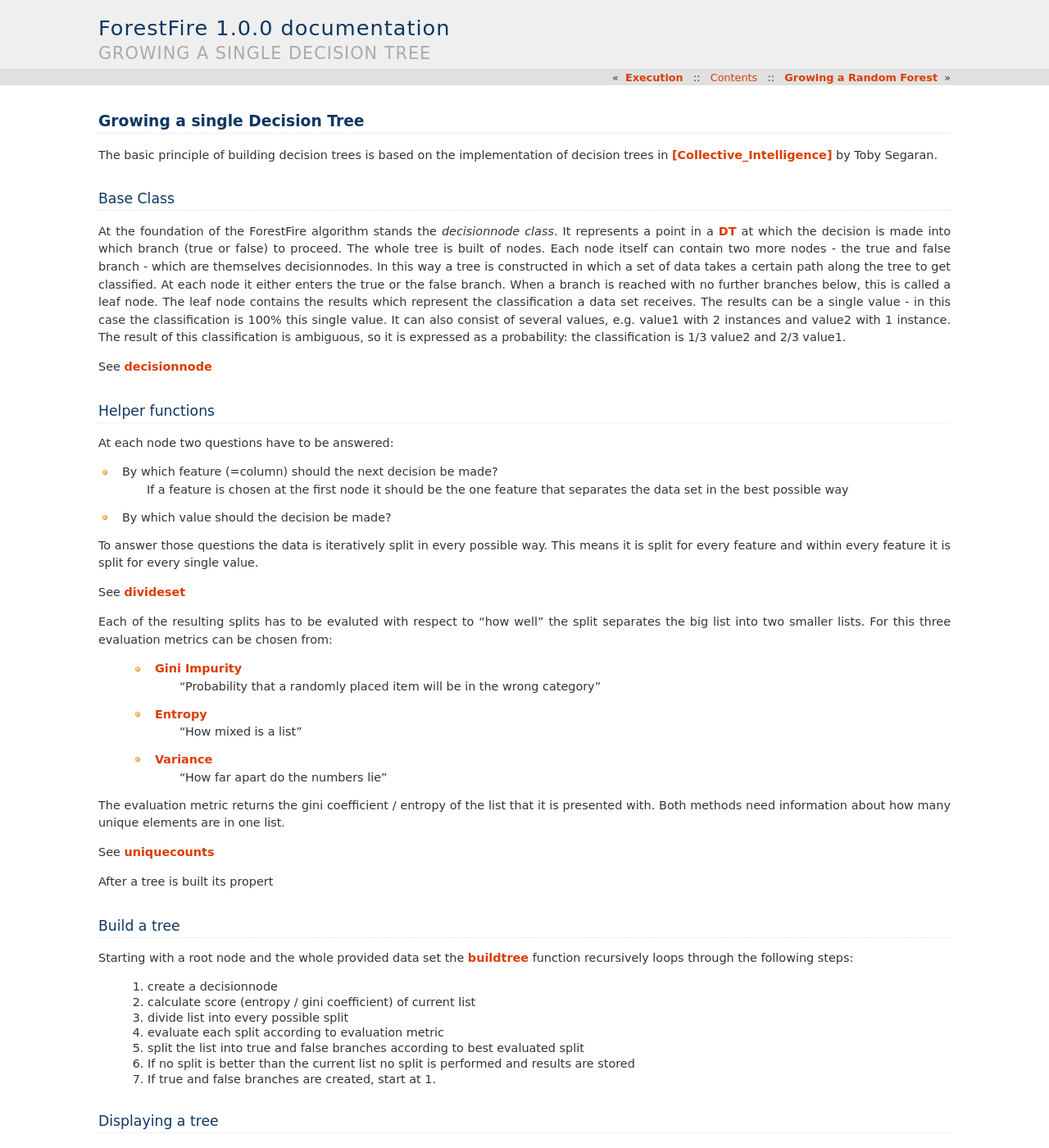
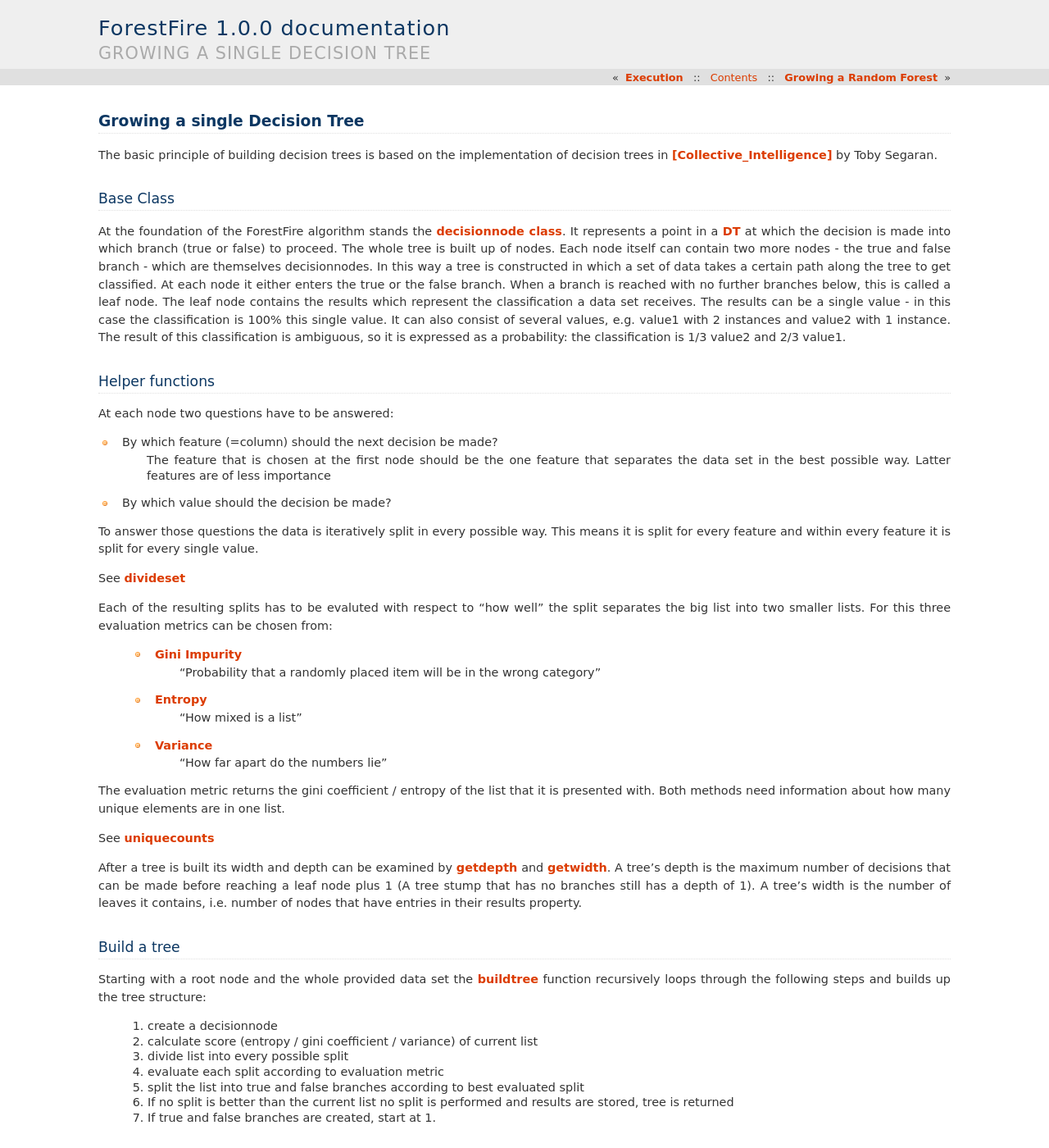
Before and after one commit to weinertmos/ForestFire, a Sphinx documentation site: the page built from source/DT.rst, in a window 1280 px wide and 1400 px high. Shown: the whole window at 82% size. Built offline with Sphinx 7.4.7, drawn with Linux system fonts in a browser that asks for light colours; formulas are drawn with MathJax 3.

```diff
--- a/source/DT.rst
+++ b/source/DT.rst
@@ -6,9 +6,9 @@ The basic principle of building decision trees is based on the implementation of
 Base Class
 ----------
 
-At the foundation of the ForestFire algorithm stands the *decisionnode class*.
+At the foundation of the ForestFire algorithm stands the :ref:`decisionnode class <decisionnode>`.
 It represents a point in a :ref:`DT <DT>` at which the decision is made into which branch (true or false) to proceed.
-The whole tree is built of nodes.
+The whole tree is built up of nodes.
 Each node itself can contain two more nodes - the true and false branch - which are themselves decisionnodes.
 In this way a tree is constructed in which a set of data takes a certain path along the tree to get classified.
 At each node it either enters the true or the false branch.
@@ -18,15 +18,13 @@ The results can be a single value - in this case the classification is 100% this
 It can also consist of several values, e.g. value1 with 2 instances and value2 with 1 instance.
 The result of this classification is ambiguous, so it is expressed as a probability: the classification is 1/3 value2 and 2/3 value1.
 
-See :ref:`decisionnode <decisionnode>`
-
 Helper functions
 ----------------
 
 At each node two questions have to be answered:
 
 * By which feature (=column) should the next decision be made?
-    If a feature is chosen at the first node it should be the one feature that separates the data set in the best possible way
+    The feature that is chosen at the first node should be the one feature that separates the data set in the best possible way. Latter features are of less importance
 * By which value should the decision be made?
 
 To answer those questions the data is iteratively split in every possible way.
@@ -49,20 +47,22 @@ Both methods need information about how many unique elements are in one list.
 
 See :ref:`uniquecounts <uniquecounts>`
 
-After a tree is built its propert
+After a tree is built its width and depth can be examined by :ref:`getdepth <getdepth>` and :ref:`getwidth <getwidth>`.
+A tree's depth is the maximum number of decisions that can be made before reaching a leaf node plus 1 (A tree stump that has no branches still has a depth of 1).
+A tree's width is the number of leaves it contains, i.e. number of nodes that have entries in their results property.
 
 Build a tree
 ------------
 
 Starting with a root node and the whole provided data set the :ref:`buildtree <buildtree>` function recursively
-loops through the following steps:
+loops through the following steps and builds up the tree structure:
 
     #. create a decisionnode
-    #. calculate score (entropy / gini coefficient) of current list
+    #. calculate score (entropy / gini coefficient / variance) of current list
     #. divide list into every possible split
     #. evaluate each split according to evaluation metric
     #. split the list into true and false branches according to best evaluated split
-    #. If no split is better than the current list no split is performed and results are stored
+    #. If no split is better than the current list no split is performed and results are stored, tree is returned
     #. If true and false branches are created, start at 1.
 
 Displaying a tree
@@ -96,6 +96,14 @@ The following functions are for debugging purposes only. The :ref:`DT <DT>`
 
 .. autofunction:: ForestFire.Main.uniquecounts
 
+.. _getdepth:
+
+.. autofunction:: ForestFire.Main.getdepth
+
+.. _getwidth:
+
+.. autofunction:: ForestFire.Main.getwidth
+
 .. _buildtree:
 
 .. autofunction:: ForestFire.Main.buildtree
--- a/source/Evaluation.rst
+++ b/source/Evaluation.rst
@@ -1,2 +1,2 @@
-Evaluation Mode
-===============
+Evaluation
+==========
--- a/source/index.rst
+++ b/source/index.rst
@@ -33,8 +33,8 @@ Building and Burning Random Forests
 
 .. _demo:
 
-Demo Mode
-------------------
+Evaluation Mode
+---------------
 
 .. toctree::
     :maxdepth: 3
```
Also changed, not shown: 17 other files.
